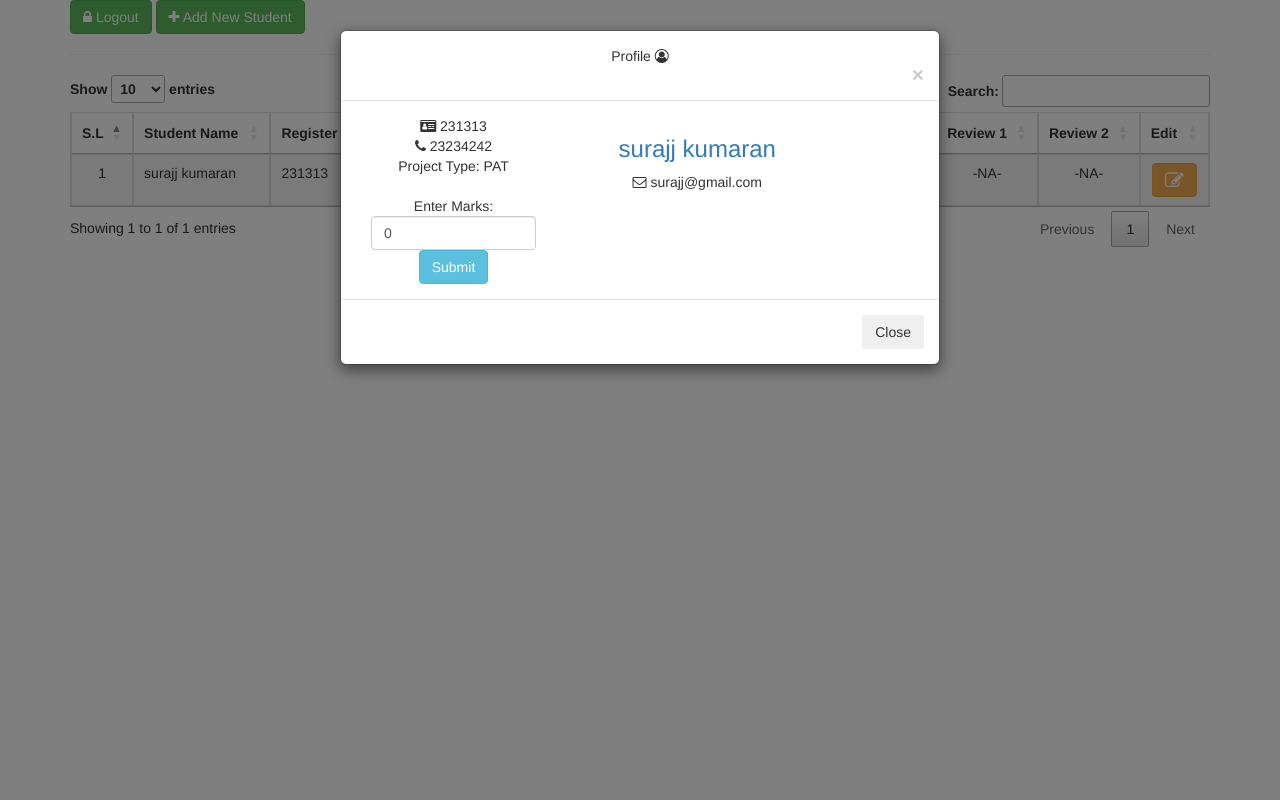
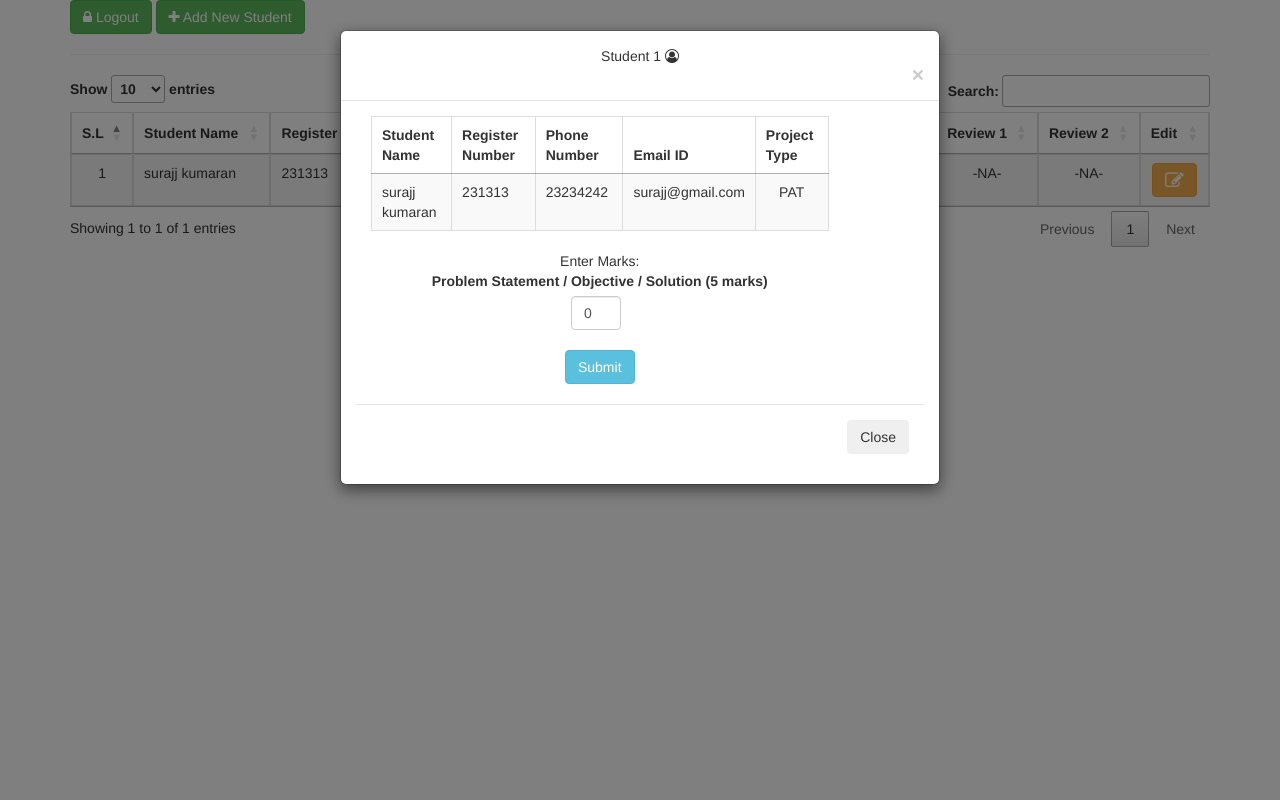
Before and after one commit to devzycon/VIT-Project-Management, a PHP site: page /Faculty/index.php in a window 1280 px wide, after a click on "View". Run offline with PHP 8.4, Linux system fonts and the light colour scheme; a user stored in the database is signed in; data comes from the database, SQL or seed files in the repository; some libraries are stand-ins or nearby versions.

Commit message:
updated view button 100% completed!

```diff
--- a/Faculty/config.php
+++ b/Faculty/config.php
@@ -3,7 +3,7 @@
 server with default setting (user 'root' with no password) */
 define('DB_SERVER', 'localhost');
 define('DB_USERNAME', 'root');
-define('DB_PASSWORD', '');
+define('DB_PASSWORD', 'mysql');
 define('DB_NAME', 'admission');
 
 /* Attempt to connect to MySQL database */
--- a/Faculty/index.php
+++ b/Faculty/index.php
@@ -75,6 +75,16 @@ $_SESSION['form_token'] = bin2hex(random_bytes(32));
     <script src="https://maxcdn.bootstrapcdn.com/bootstrap/3.4.1/js/bootstrap.min.js"></script>
     <script src="https://code.jquery.com/jquery-3.6.0.min.js"></script>
     <script src="jquery.js"></script>
+    <style>
+      .small-textbox {
+          width: 50px;
+          margin-left: 200px;
+      }
+      .marks-align {
+
+      }
+    </style>
+
 </head>
 <body>
 
@@ -144,6 +154,7 @@ $_SESSION['form_token'] = bin2hex(random_bytes(32));
                 // $u_review_2 = isset($_POST['review_2']) ? $_POST['review_2'] : "";
                 $u_review_0 = $row['review_0'];
                 $buttonDisabled = empty($u_review_0) ? '' : 'disabled';
+                $textboxDisabled = empty($u_review_0) ? '' : 'disabled';
 
 
         		echo "
@@ -162,7 +173,7 @@ $_SESSION['form_token'] = bin2hex(random_bytes(32));
                     <div class='modal-dialog'>
                         <div class='modal-content'>
                             <div class='modal-header'>
-                                <h5 class='modal-title' id='exampleModalLabel'>Profile <i class='fa fa-user-circle-o' aria-hidden='true'></i></h5>
+                                <h5 class='modal-title' id='exampleModalLabel'>Student $sl <i class='fa fa-user-circle-o' aria-hidden='true'></i></h5>
                                 <button type='button' class='close' data-dismiss='modal' aria-label='Close'>
                                     <span aria-hidden='true'>&times;</span>
                                 </button>
@@ -170,23 +181,32 @@ $_SESSION['form_token'] = bin2hex(random_bytes(32));
                             <div class='modal-body'>
                                 <div class='container' id='profile'>
                                     <div class='row'>
-                                    <div class='col-sm-4 col-md-2'>
+                                    <div class='col-md-5 offset-md-2'>
+                                    <table class='table table-bordered table-striped table-hover custom-table'>
+                                    <thead>
+                                        <tr>
+                                            <th class='text-center' scope='col'>Student Name</th>
+                                            <th class='text-center' scope='col'>Register Number</th>
+                                            <th class='text-center' scope='col'>Phone Number</th>
+                                            <th class='text-center' scope='col'>Email ID</th>
+                                            <th class='text-center' scope='col'>Project Type</th>
+                                        </tr>
+                                    </thead>
+                                      <tr>
+                                        <td class='text-left'>$u_f_name   $u_l_name</td>
+                                        <td class='text-left'>$u_card</td>
+                                        <td class='text-left'>$u_phone</td>
+                                                <td class='text-center'>$u_email</td>
+                                        <td class='text-center'>$u_project_type</td>
+                                      </tr>
+                                    </table>
+                                    <div class='marks-align'>
                                       <form action='review0.php?id=$id' id='reviewForm' method='post' enctype='multipart/form-data'>
-                                        <i class='fa fa-id-card' aria-hidden='true'></i> $u_card<br>
-                                        <i class='fa fa-phone' aria-hidden='true'></i> $u_phone  <br>
-                                        Project Type: $u_project_type<br><br>
-                                        Enter Marks:
-                                        <input type='number' class='form-control' name='u_review_0' placeholder='Enter Marks.' value='$u_review_0' min='1' max='5' id='checkm' required>
-                                        <input type='submit' name='submit' id='submitB' class='btn btn-info btn-large' value='Submit' $buttonDisabled>
+                                        Enter Marks:<br>
+                                        <label for='u_review_0'><b>Problem Statement / Objective / Solution (5 marks)</b></label>
+                                        <input type='number' class='form-control small-textbox' id='u_review_0' name='u_review_0' placeholder='Enter Marks.' value='$u_review_0' width=5px min='1' max='5' id='checkm' required $textboxDisabled><br>
+                                        <input type='submit' name='submit' id='submitB' class='btn btn-info btn-large' value='Submit' $buttonDisabled><br><br>
                                       </form>
-                                </div>
-                                        <div class='col-sm-3'>
-                                            <h3 class='text-primary'>$u_f_name $u_l_name</h3>
-                                            <p class='text-secondary'>
-                                                <i class='fa fa-envelope-o' aria-hidden='true'></i> $u_email
-                                                <br />
-                                            </p>
-                                            <!-- Split button -->
                                     </div>
                                 </div>
                                 </div>
```
Lines whose indentation alone changed are shown as unchanged.
